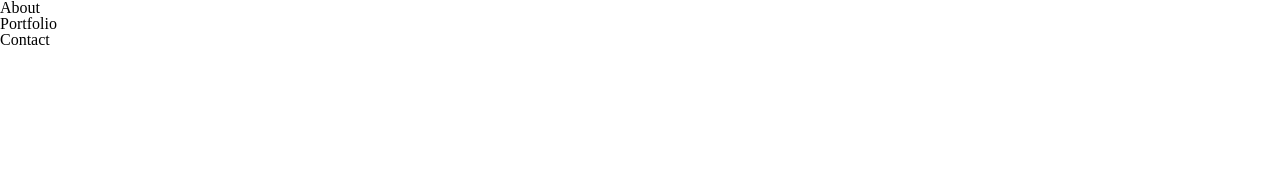
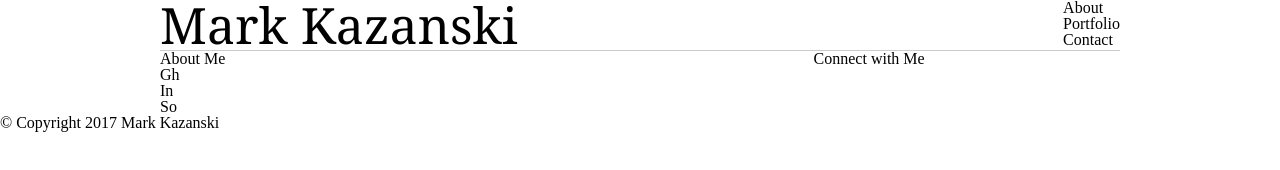
Before and after one commit to markkazanski/Basic-Portfolio, a plain HTML site: page index.html in a window 1280 px wide. Drawn offline with Linux system fonts and the light colour scheme; files that its build step writes are made by us from their sources.

Commit message:
css edits

```diff
--- a/assets/css/style.css
+++ b/assets/css/style.css
@@ -0,0 +1,36 @@
+header{
+
+	width:960px;
+	margin:auto;
+
+	background-color:#fff;
+	border-bottom:1px solid #ccc;
+}
+
+header #logo{
+	font-family: 'Georgia', Times, Times New Roman, serif;
+	font-size:50px;
+	float:left;
+}
+
+header nav{
+	float:right;
+}
+
+.clearfix:after{
+	content:"";
+	display:block;
+	clear:both;
+}
+
+#main{
+	width:960px;
+	margin:auto;
+}
+
+#main article{
+	width:66%;
+	margin-right:20px;
+	float:left;
+}
+}
--- a/index.html
+++ b/index.html
@@ -2,14 +2,15 @@
 <html lang="en">
 <head>
 	<meta charset="UTF-8">
-	<link type="text/css" rel="stylesheet" href="reset.css">
-	<link type="text/css" rel="stylesheet" href="style.css">
+	<link type="text/css" rel="stylesheet" href="assets/css/reset.css">
+	<link type="text/css" rel="stylesheet" href="assets/css/style.css">
 	<title>Mark Kazanski's Portfolio</title>
 </head>
 <body>
 
-	<header>
+	<header class="clearfix">
 		<div id="logo">
+			<h1>Mark Kazanski</h1>
 		</div>
 
 		<nav>
@@ -21,5 +22,24 @@
 		</nav>
 	</header>
 
+	<section id="main">
+		<article id="content">
+			<h1>About Me</h1>
+		</article>
+
+		<aside>
+			<h3>Connect with Me</h3>
+			<ul>
+				<li>Gh</li>
+				<li>In</li>
+				<li>So</li>
+			</ul>
+		</aside>
+	</section>
+
+	<footer Mark Kazanski>
+		&copy; Copyright 2017 Mark Kazanski
+	</footer>
+
 </body>
 </html>
```
